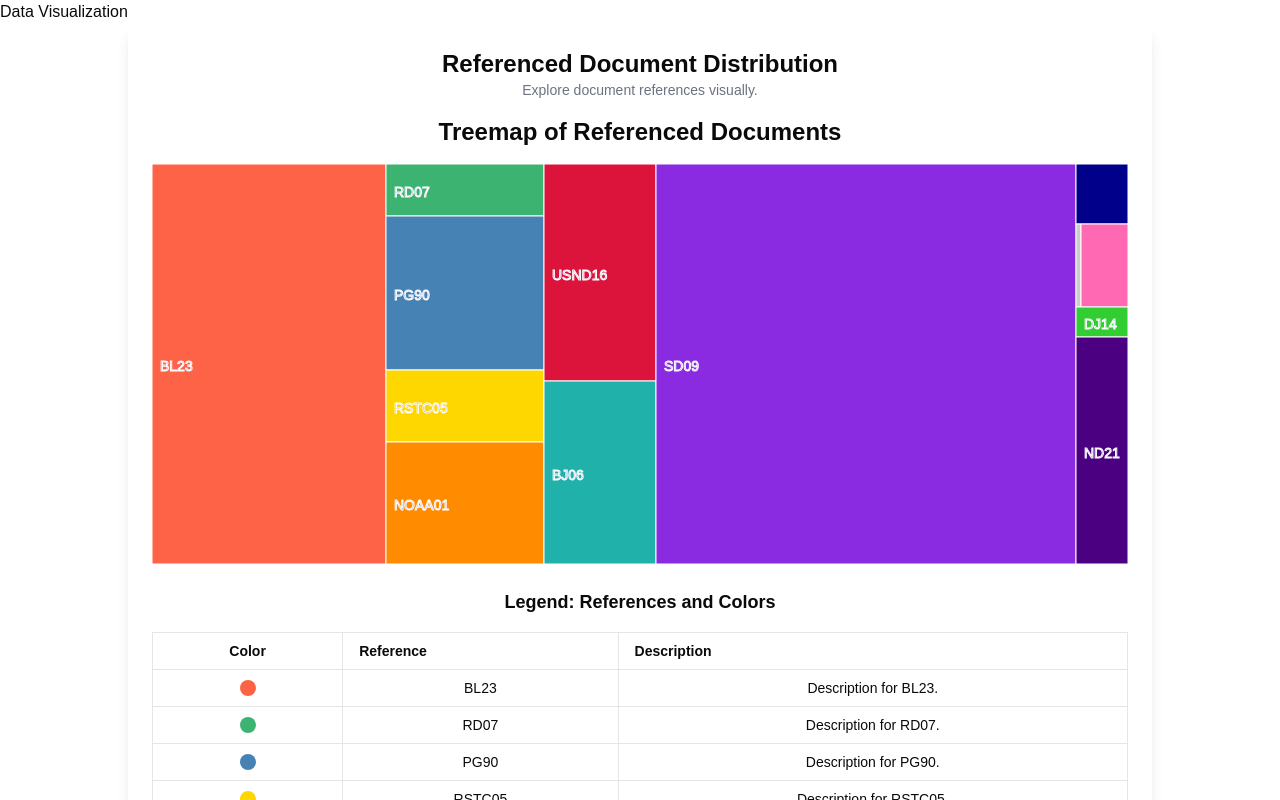
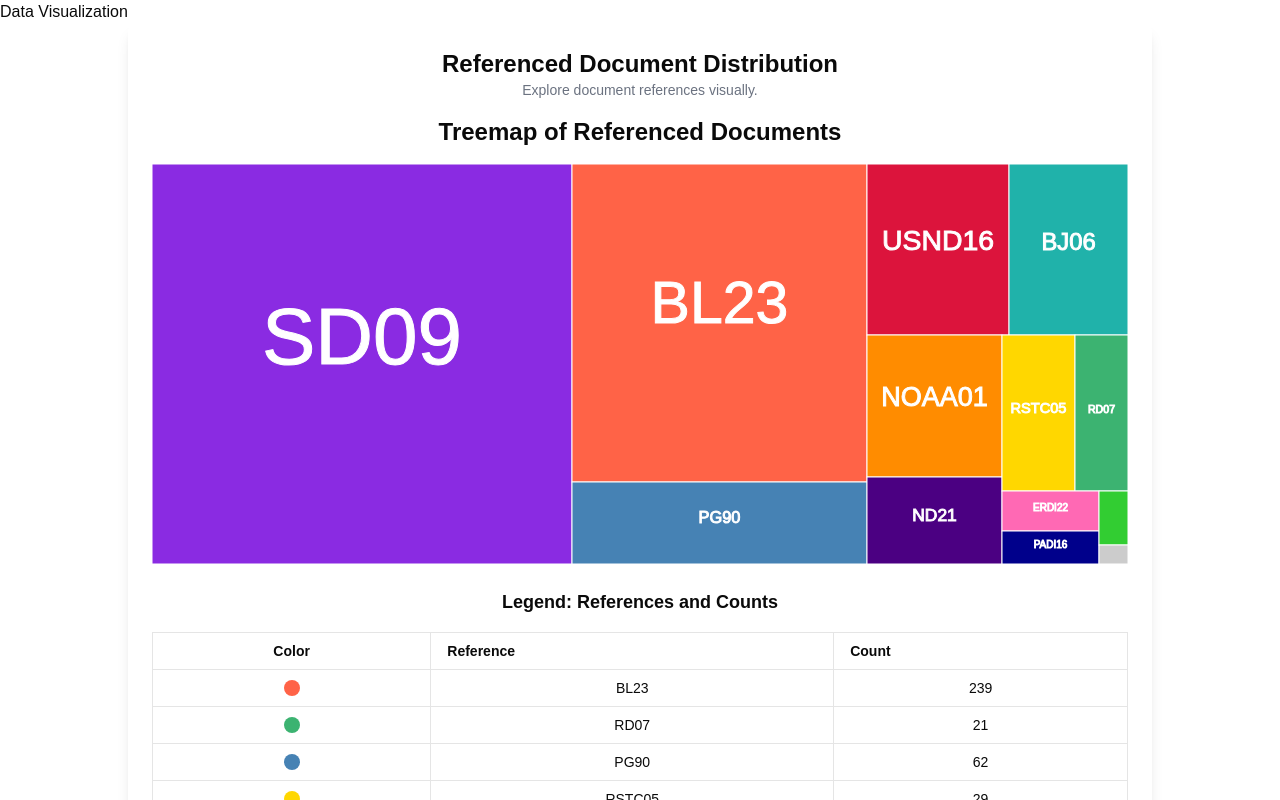
Before and after one commit to Yaser-Aldammad/data-visualization, a Next.js app: page / in a window 1280 px wide. Shown: the top 800 px of the page. Built offline with nearby package versions, Linux system fonts and the light colour scheme.

Commit message:
improve the table to include all names for references

```diff
--- a/src/components/ui/TreemapChart/TreemapChart.tsx
+++ b/src/components/ui/TreemapChart/TreemapChart.tsx
@@ -10,7 +10,7 @@ interface TreemapData {
   fill: string;
 }
 
-// Dynamically generate colors for unique references
+// Generate unique colors for categories
 const generateCategoryColors = (categories: string[]): Record<string, string> => {
   const baseColors = [
     "#FF6347", "#3CB371", "#4682B4", "#FFD700", "#FF8C00", "#DC143C",
@@ -40,9 +40,46 @@ const TreemapChart: React.FC = () => {
       fill: colors[ref],
     }));
 
-    setTreemapData(data);
+    // Sort data to ensure better rendering order
+    const sortedData = data.sort((a, b) => b.value - a.value);
+
+    setTreemapData(sortedData);
     setCategoryColors(colors);
+
+    console.log("Treemap Data: ", sortedData); // Debugging: Verify data includes all references
   }, []);
+
+  // Custom content for the treemap to ensure dynamic label adjustments
+  const CustomTreemapContent = (props: any) => {
+    const { x, y, width, height, name, fill } = props;
+
+    // Dynamically calculate font size based on section dimensions
+    const fontSize = Math.min(width, height) / 5; // Adjust the divisor to control scaling
+    const displayText = width > 30 && height > 20; // Only display labels for sufficiently large sections
+
+    return (
+      <g>
+        <rect
+          x={x}
+          y={y}
+          width={width}
+          height={height}
+          style={{ fill, stroke: "#fff" }}
+        />
+        {displayText && (
+          <text
+            x={x + width / 2}
+            y={y + height / 2}
+            textAnchor="middle"
+            fill="#fff"
+            fontSize={Math.max(fontSize, 10)} // Minimum font size of 10 for readability
+          >
+            {`${name} `}
+          </text>
+        )}
+      </g>
+    );
+  };
 
   return (
     <div className="flex flex-col items-center">
@@ -54,9 +91,7 @@ const TreemapChart: React.FC = () => {
           nameKey="name"
           stroke="#fff"
           fill="#8884d8"
-          label={({ name, value, depth }) =>
-            depth === 1 && value > 2 ? `${name} (${value})` : ""
-          } // Show labels only for meaningful sizes
+          content={<CustomTreemapContent />}
         >
           <Tooltip
             formatter={(value: number, name: string) => [
@@ -70,17 +105,19 @@ const TreemapChart: React.FC = () => {
 
       {/* Legend Table */}
       <div className="mt-6 text-center w-full">
-        <h3 className="text-lg font-semibold">Legend: References and Colors</h3>
+        <h3 className="text-lg font-semibold">Legend: References and Counts</h3>
         <table className="table-auto w-full mt-4 border-collapse border border-gray-300 text-sm">
           <thead>
             <tr>
               <th className="border px-4 py-2">Color</th>
               <th className="border px-4 py-2 text-left">Reference</th>
-              <th className="border px-4 py-2 text-left">Description</th>
+              <th className="border px-4 py-2 text-left">Count</th>
             </tr>
           </thead>
           <tbody>
-            {Object.entries(categoryColors).map(([key, color]) => (
+            {Object.entries(categoryColors).map(([key, color]) => {
+              const count = treemapData.find((item) => item.name === key)?.value || 0;
+              return (
                 <tr key={key}>
                   <td className="border px-4 py-2 text-center">
                     <div
@@ -89,12 +126,10 @@ const TreemapChart: React.FC = () => {
                     ></div>
                   </td>
                   <td className="border px-4 py-2">{key}</td>
-                <td className="border px-4 py-2">
-                  {/* Replace with actual descriptions if available */}
-                  Description for {key}.
-                </td>
+                  <td className="border px-4 py-2">{count}</td>
                 </tr>
-            ))}
+              );
+            })}
           </tbody>
         </table>
       </div>
```
Lines whose indentation alone changed are shown as unchanged.
